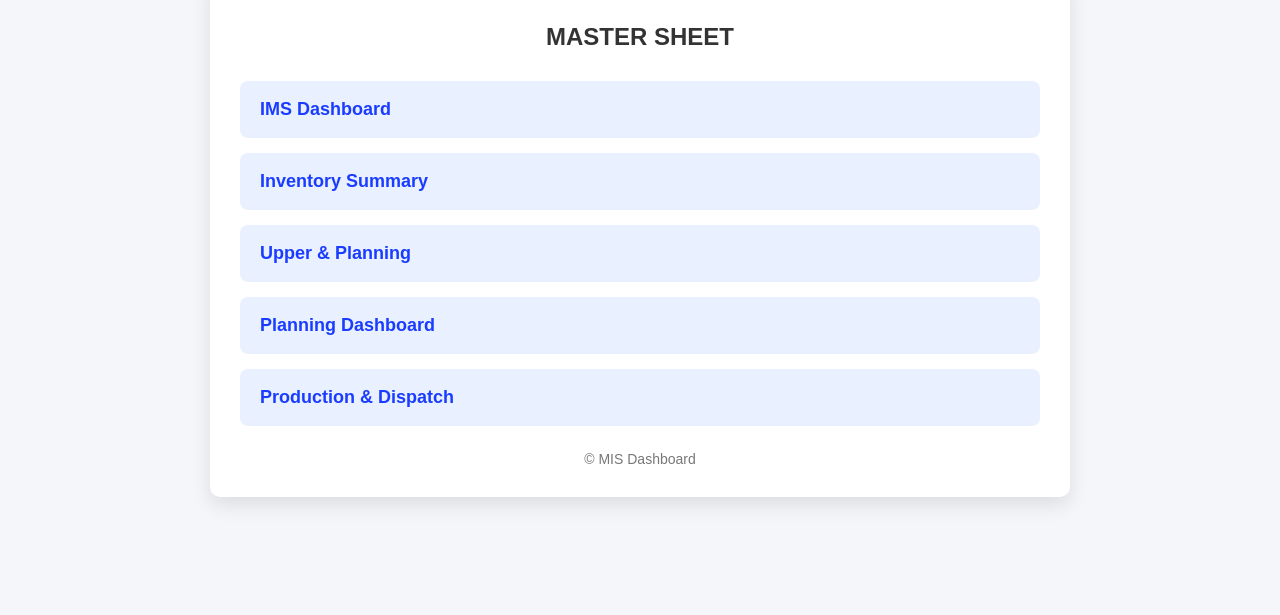
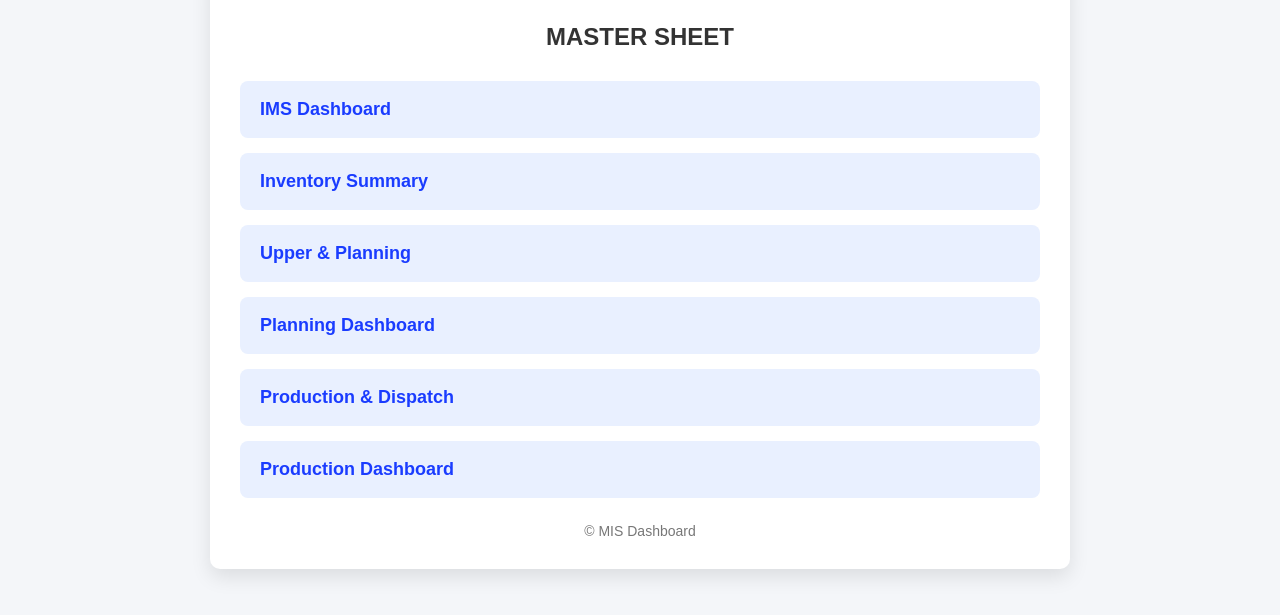
Before and after one commit to misexecutivealdas-stack/Master-Sheet-Dashboard, a plain HTML site: page index.html in a window 1280 px wide. Shown: the part 87-702 px from the top of the page. Drawn offline with Linux system fonts and the light colour scheme.

Commit message:
Add files via upload

```diff
--- a/index.html
+++ b/index.html
@@ -103,6 +103,10 @@
             target="_blank">
             Production & Dispatch
         </a>
+        <a class="link-card"
+            href="https://lookerstudio.google.com/reporting/42e1f0cf-8ece-465b-9bc2-8ed93b7eabbd" target="_blank">
+            Production Dashboard
+        </a>
 
 
         <footer>
```
